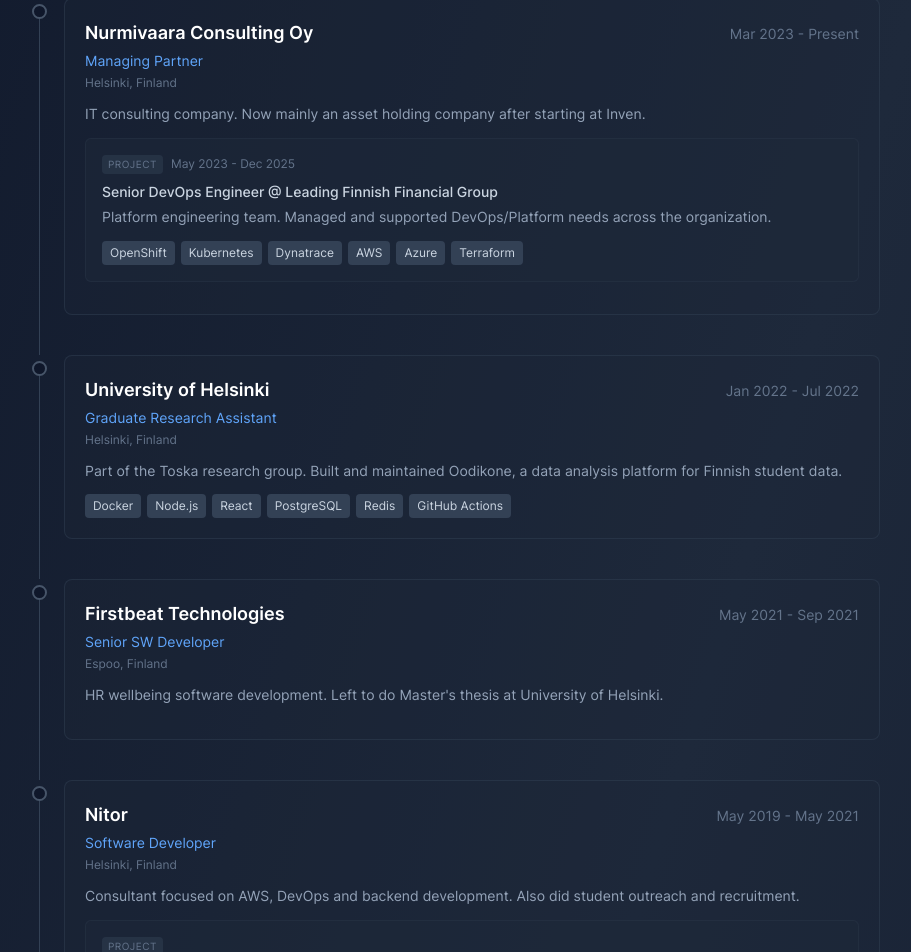
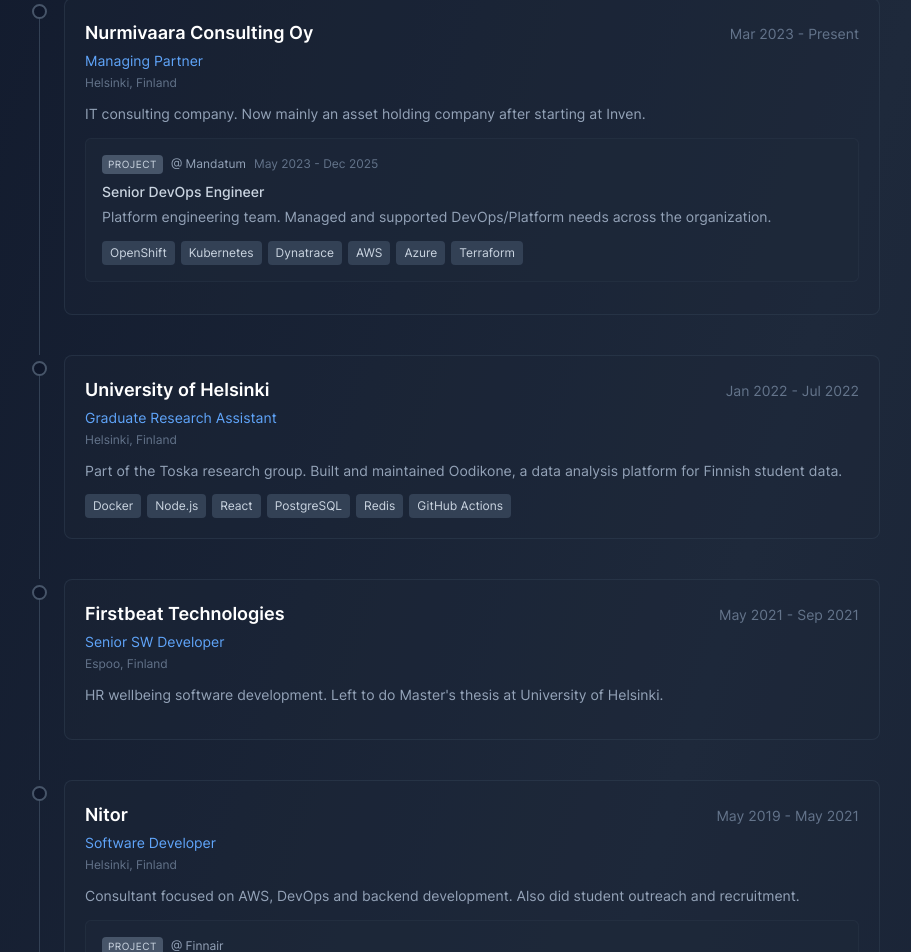
Before and after one commit to SNurmivaara/nurmivaara.fi, a Next.js app: page /cv in a window 1280 px wide. Shown: the part 590-1542 px from the top of the page, without its empty margins (184-1095 px from the left). Built offline with nearby package versions, Linux system fonts and the light colour scheme.

Commit message:
cv finetuning vol 666

```diff
--- a/pages/cv.js
+++ b/pages/cv.js
@@ -30,9 +30,12 @@
           {projects.map((project, i) => (
             <div key={i} className="bg-slate-800/50 border border-slate-700/30 rounded-md p-4">
               <div className="flex items-center gap-2 mb-2">
-                <span className="text-[10px] uppercase tracking-wider text-slate-500 bg-slate-700/50 px-1.5 py-0.5 rounded">
+                <span className="text-[10px] uppercase tracking-wider text-slate-300 bg-slate-600 px-1.5 py-0.5 rounded">
                   Project
                 </span>
+                {project.client && (
+                  <span className="text-xs text-slate-400">@ {project.client}</span>
+                )}
                 {project.period && <span className="text-xs text-slate-500">{project.period}</span>}
               </div>
               <p className="font-medium text-slate-300 text-sm mb-1">{project.title}</p>
@@ -136,7 +139,8 @@
               location="Helsinki, Finland"
               projects={[
                 {
-                  title: 'Senior DevOps Engineer @ Leading Finnish Financial Group',
+                  title: 'Senior DevOps Engineer',
+                  client: 'Mandatum',
                   period: 'May 2023 - Dec 2025',
                   description:
                     'Platform engineering team. Managed and supported DevOps/Platform needs across the organization.',
@@ -176,20 +180,23 @@
               projects={[
                 {
                   title: 'Aviation Data Platform',
+                  client: 'Finnair',
                   description:
                     'Large scale data platform for flight data with high integrity DevOps workflow.',
                   skills: ['AWS', 'Serverless', 'TypeScript', 'Aurora PostgreSQL', 'Java'],
                 },
                 {
                   title: 'Financial Services',
+                  client: 'OP',
                   description:
                     'Fullstack dev and release engineer on multiple projects. Managed release trains in a regulated industry.',
                   skills: ['AWS', 'DynamoDB', 'S3', 'Java', 'JavaScript', 'SAML'],
                 },
                 {
                   title: 'Media Streaming Service',
+                  client: 'MTV',
                   description:
-                    'Streaming and metadata retrieval for a major Finnish media company.',
+                    'Streaming and metadata retrieval.',
                   skills: ['AWS', 'TypeScript', 'Jenkins', 'Coremedia'],
                 },
               ]}
```
